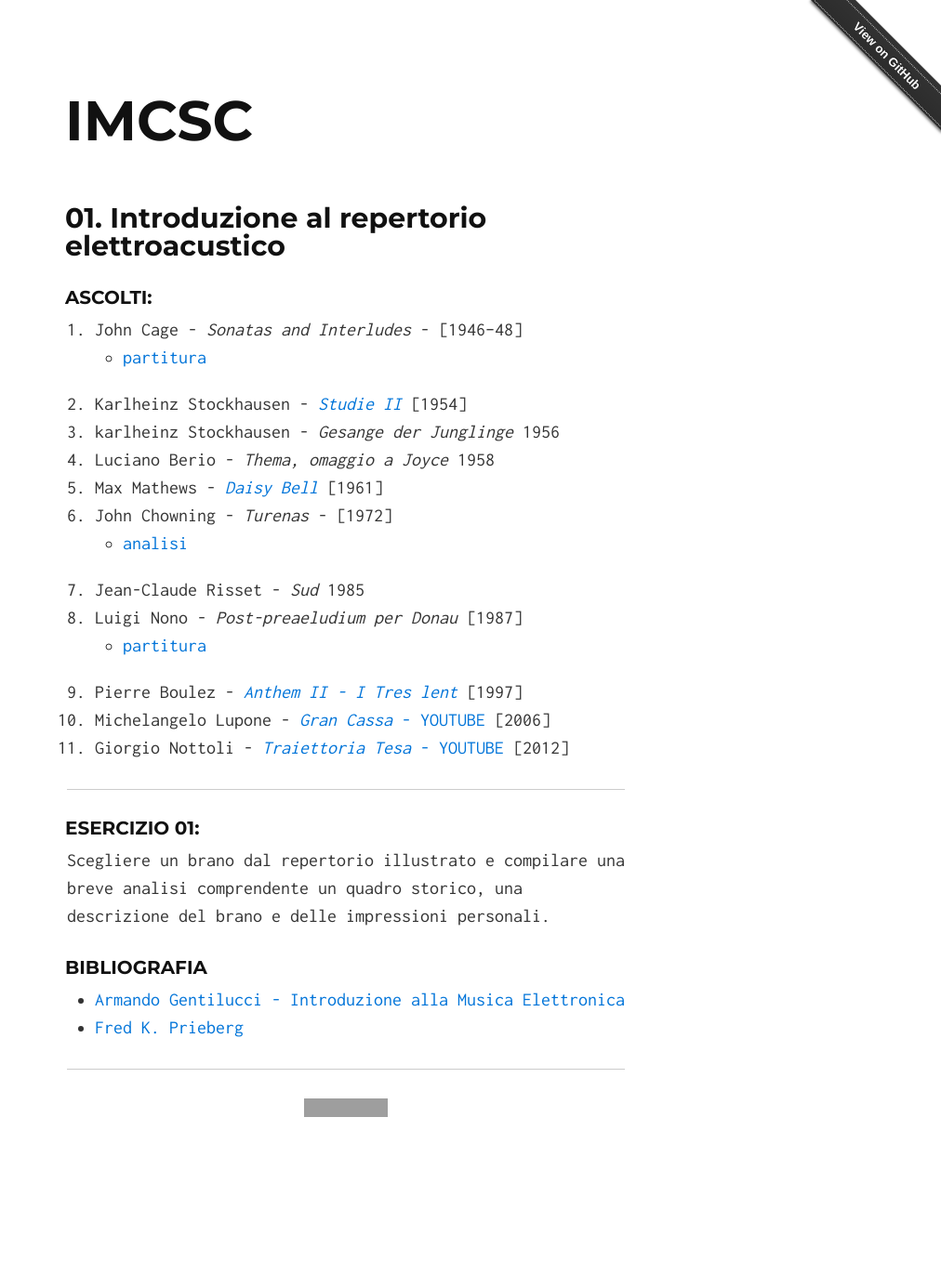
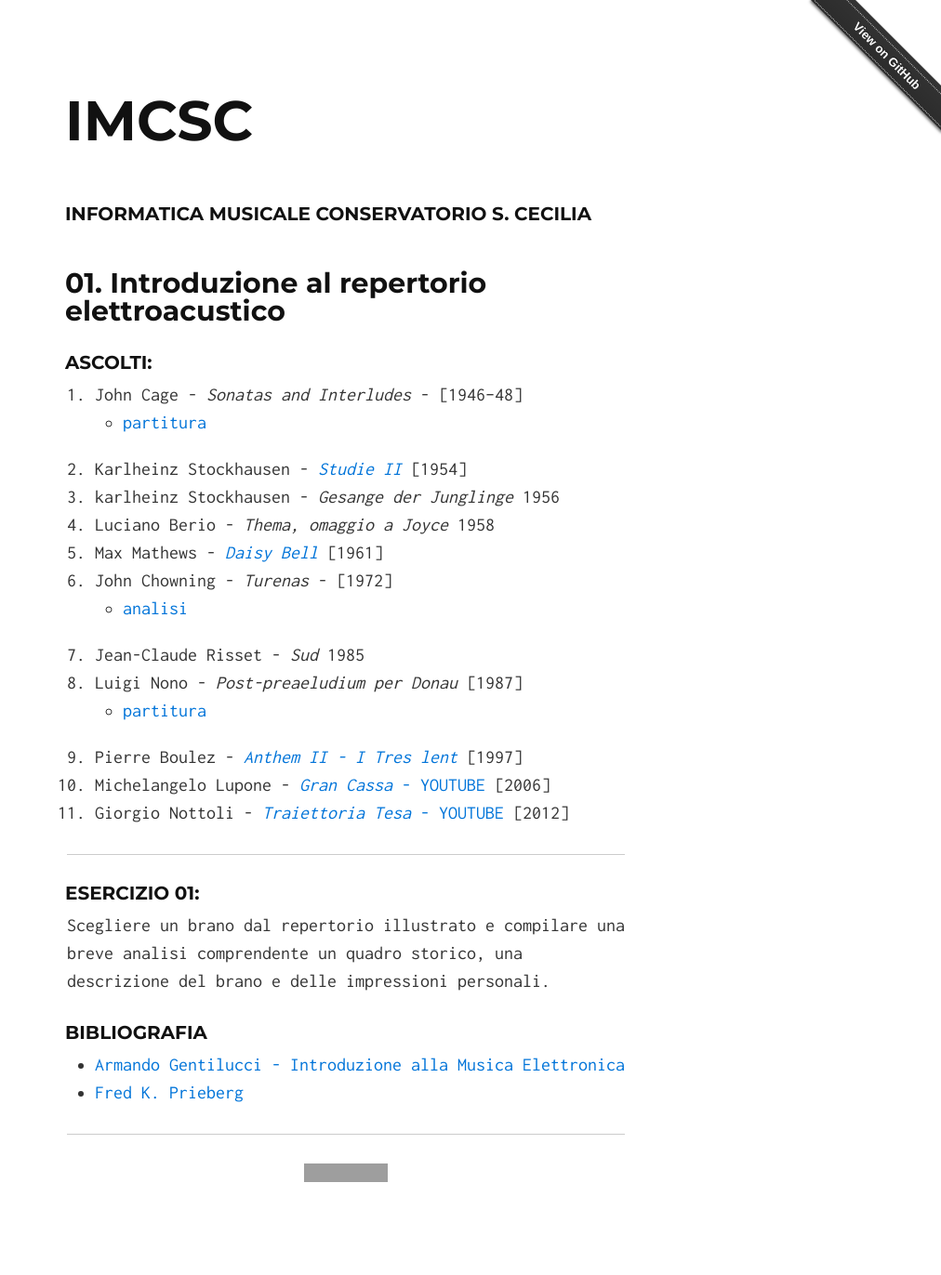
Before and after one commit to grammaton/IMCSC, a Jekyll site: the page built from index.md, in a window 1280 px wide. Shown: the whole page at 93% size, without its empty margins (268-1280 px from the left). Built offline with Jekyll 4.4.1, drawn with Linux system fonts in a browser that asks for light colours; before the commit the page ends 1302 px from its top, so only the background shows below that; grey boxes are pictures that could not be loaded.

Commit message:
minor updates

```diff
--- a/index.md
+++ b/index.md
@@ -1,6 +1,8 @@
 ---
 layout: default
 ---
+
+#### INFORMATICA MUSICALE CONSERVATORIO S. CECILIA
 
 ## 01. Introduzione al repertorio elettroacustico
 
```
